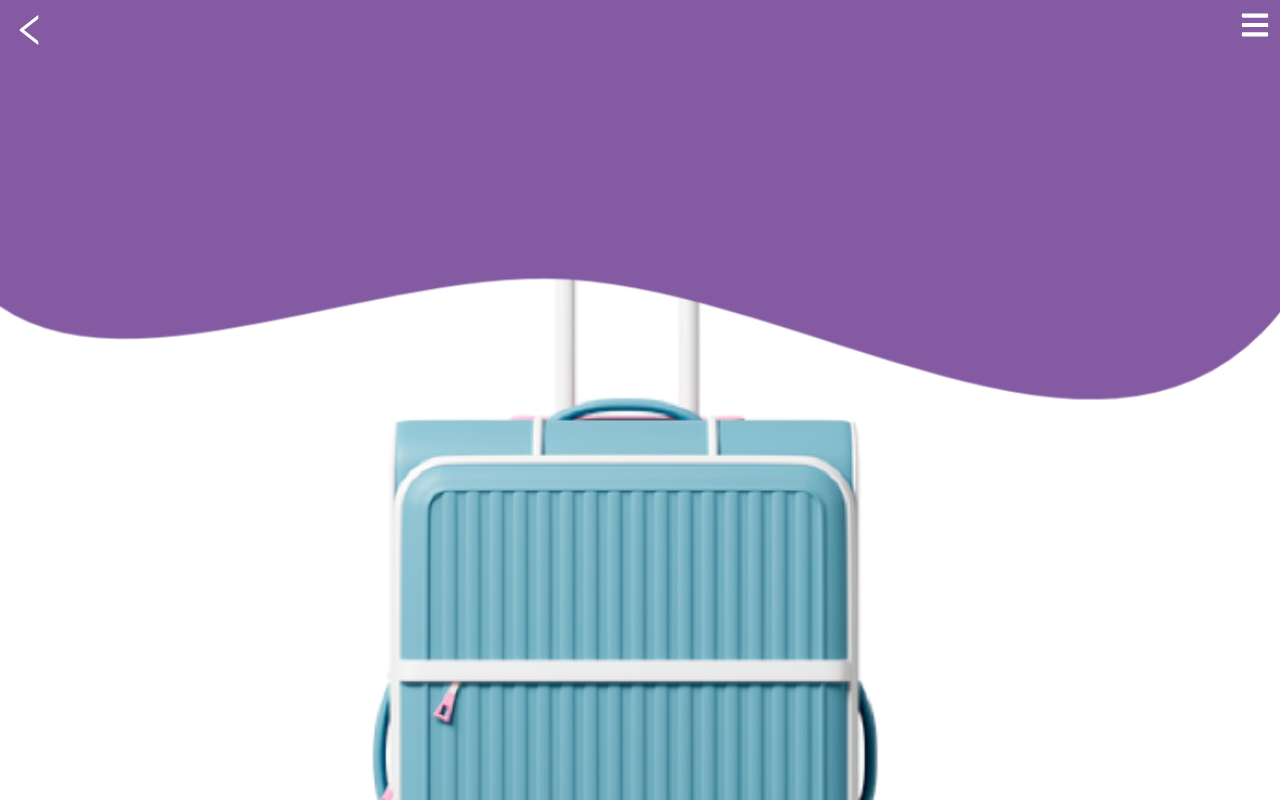
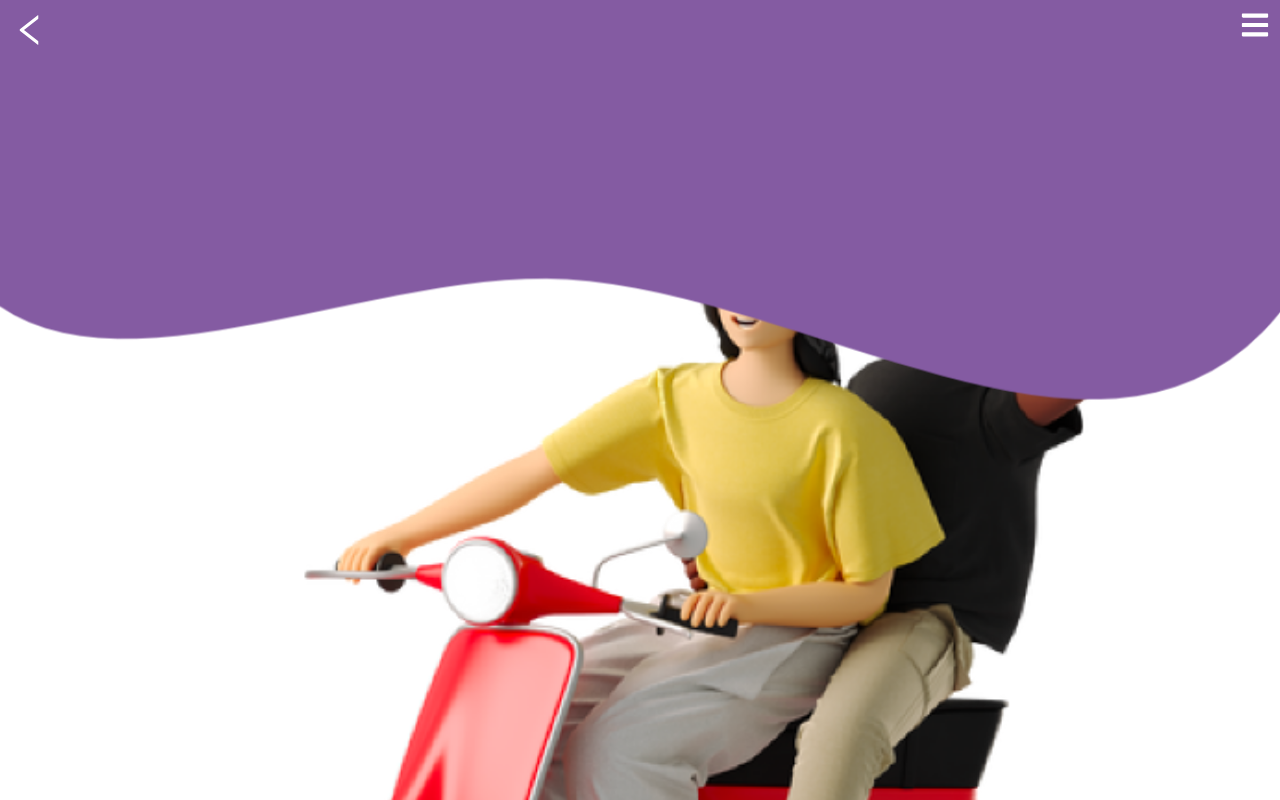
Before and after one commit to xSilentStorm313/Projekt-Web, a React (Create React App) app in the folder webapp/: page /verkehr in a window 1280 px wide. Shown: the top 800 px of the page. Built offline with nearby package versions, Linux system fonts and the light colour scheme.

Commit message:
verkehr bild

```diff
--- a/webapp/src/components/BeitagInhaltVerkehr.js
+++ b/webapp/src/components/BeitagInhaltVerkehr.js
@@ -1,5 +1,5 @@
 import React from "react";
-import rückkehr from "./images/Rückkehr.png";
+import verkehr from "./images/verkehr.png";
 import { MdAccountCircle, MdDetails } from "react-icons/md";
 
 // https://www.bamf.de/DE/Themen/Rueckkehr/FoerderprogrammREAGGARP/reaggarp-node.html
@@ -8,7 +8,7 @@ export default function BeitragInhaltVerkehr() {
 
     return (
         <div className="abstand">
-            <img src={rückkehr} className="formular" alt="formular" />
+            <img src={verkehr} className="formular" alt="formular" />
             <button className="downloadbuttongrün">Download Formulare</button>
             <h1 className="überschrift1">Geflüchtete aus der Ukraine fahren kostenlos mit den Verkehrsmitteln im MVV</h1>
             <div className="infotextasylgrün">Gemeinsam haben sich Verkehrsunternehmen und Gesellschafter im Münchner Verkehrs- und Tarifverbund (MVV) entschlossen, schnell und unbürokratisch Hilfe zu leisten. Flüchtende aus der Ukraine können die öffentlichen Verkehrsmittel im MVV-Raum ab sofort kostenlos nutzen.</div>
```
